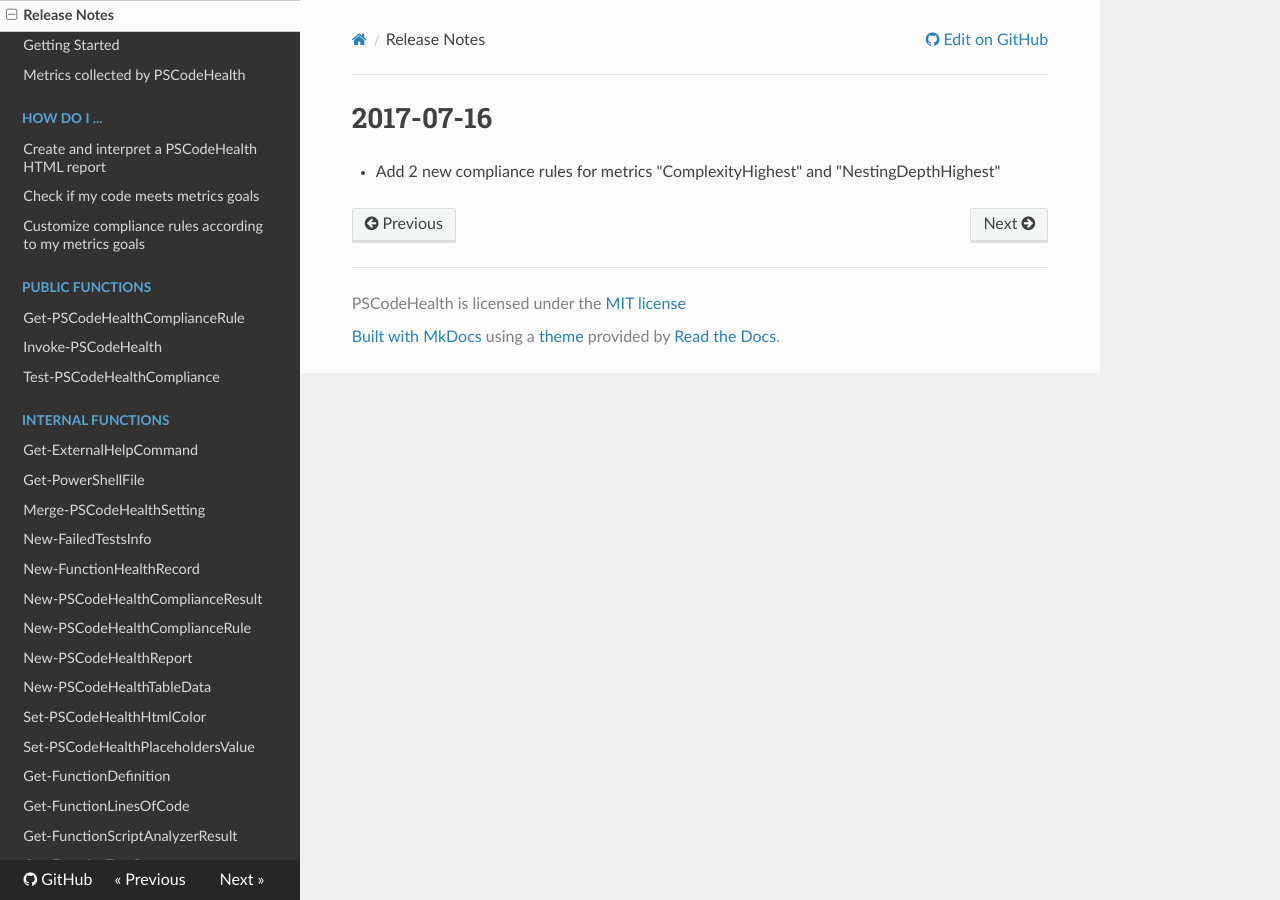
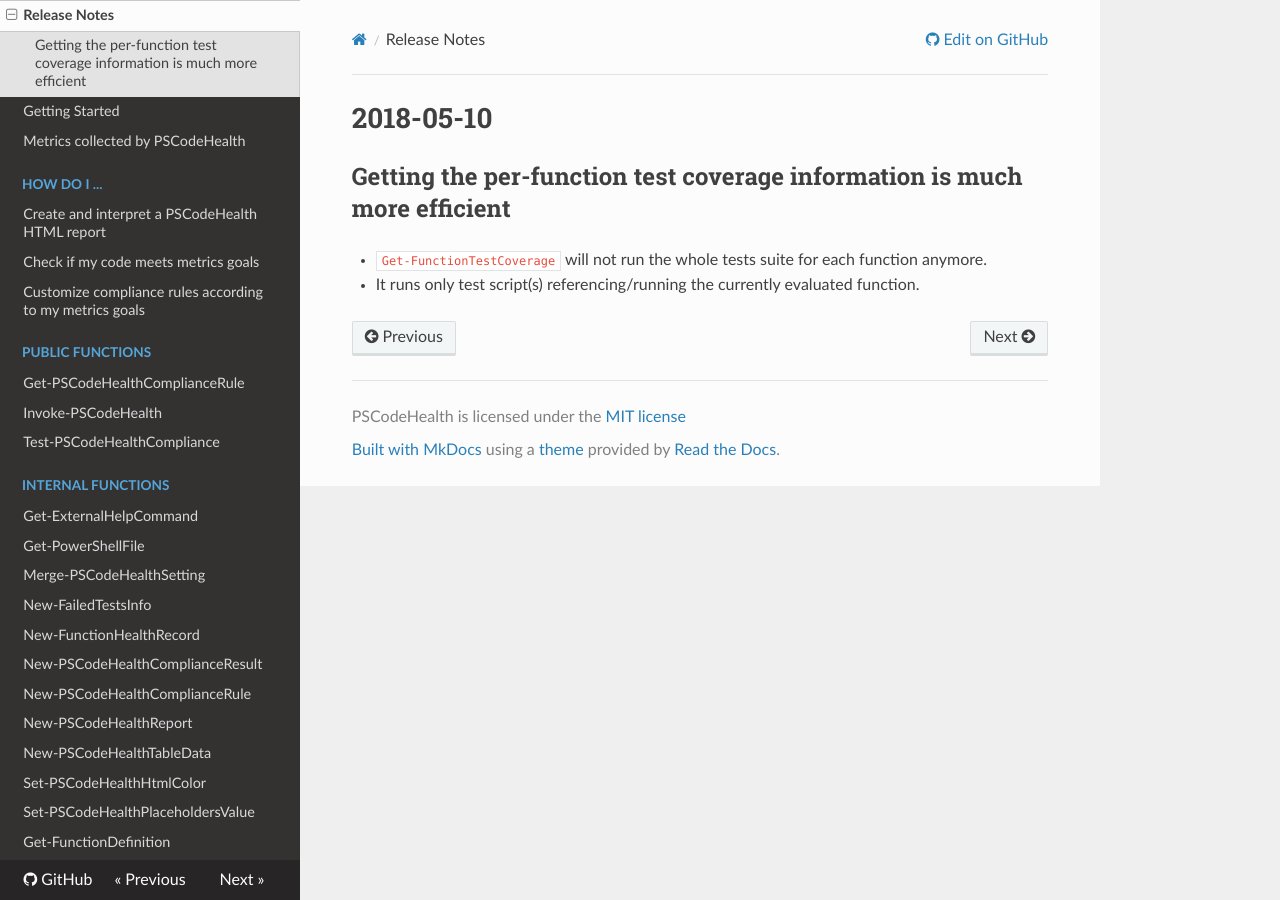
Before and after one commit to MathieuBuisson/PSCodeHealth, an MkDocs documentation site: the page built from docs/Release.md, in a window 1280 px wide. Built offline with MkDocs 1.6.1, drawn with Linux system fonts in a browser that asks for light colours; nearby versions of some CDN libraries; old or Windows-style settings are respelled for this version of MkDocs.

Commit message:
Add release notes before publishing to the PowerShell Gallery

```diff
--- a/docs/Release.md
+++ b/docs/Release.md
@@ -1,3 +1,7 @@
-# 2017-07-16
+# 2018-05-10
 
-  - Add 2 new compliance rules for metrics "ComplexityHighest" and "NestingDepthHighest"
+
+## Getting the per-function test coverage information is much more efficient
+
+  - `Get-FunctionTestCoverage` will not run the whole tests suite for each function anymore.
+  - It runs only test script(s) referencing/running the currently evaluated function.
```
